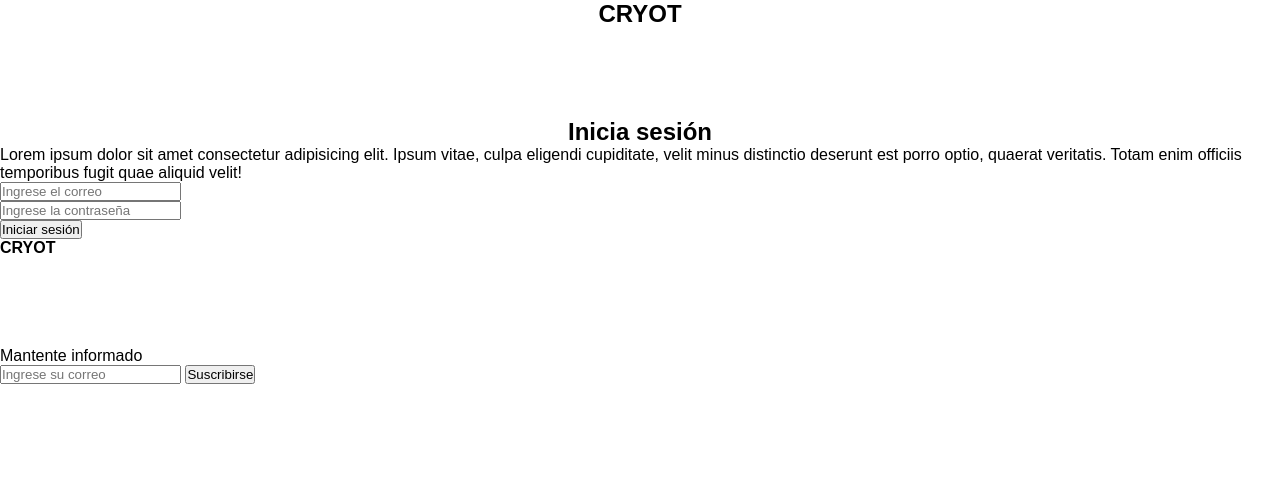
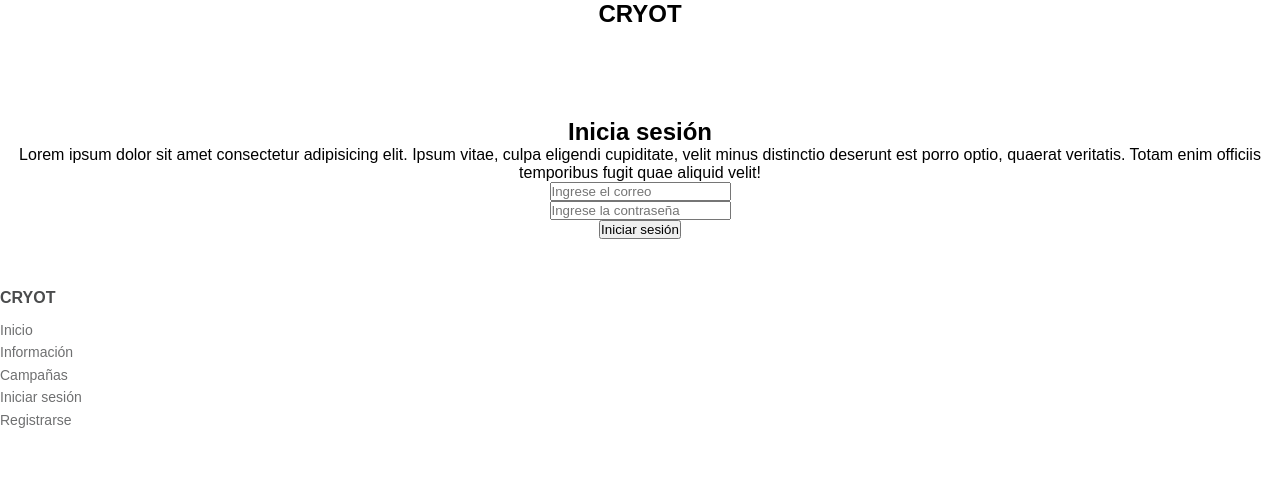
Before and after one commit to Dduquejh/ProyectoRequisitosYModelos, a plain HTML site: page src/login.html in a window 1280 px wide. Drawn offline with nearby package versions, Linux system fonts and the light colour scheme.

Commit message:
main nav y footer

```diff
--- a/src/login.html
+++ b/src/login.html
@@ -10,7 +10,7 @@
 </head>
 
 <body>
-    <section id="nav">
+    <section id="nav" class="centered">
         <h2>CRYOT</h2>
         <ul>
             <li><a href="index.html">Inicio</a></li>
@@ -21,7 +21,7 @@
         </ul>
     </section>
 
-    <div class="login_cointainer">
+    <div class="login_cointainer centered">
         <h2>Inicia sesión</h2>
         <p>Lorem ipsum dolor sit amet consectetur adipisicing elit. Ipsum vitae, culpa eligendi cupiditate, velit minus distinctio deserunt est porro optio, quaerat veritatis. Totam enim officiis temporibus fugit quae aliquid velit!</p>
         <form action=""></form>
@@ -30,20 +30,26 @@
             <button type="submit">Iniciar sesión</button>
     </div>
 
-    <section id="footer">
-        <h4>CRYOT</h4>
+    <div class="footer-clean">
+        <footer>
+            <div class="container">
+                <div class="row justify-content-center">
+                    <div class="col-sm-4 col-md-3 item">
+                        <h3>CRYOT</h3>
                         <ul>
                             <li><a href="index.html">Inicio</a></li>
-            <li><a href="">Información</a></li>
+                            <li><a href="#information">Información</a></li>
                             <li><a href="">Campañas</a></li>
                             <li><a href="login.html">Iniciar sesión</a></li>
                             <li><a href="signup.html">Registrarse</a></li>
                         </ul>
-        <p>Mantente informado</p>
-        <form action=""></form>
-            <input type="text" name="email" id="subscribe" placeholder="Ingrese su correo">
-            <button type="submit">Suscribirse</button>
-    </section>
+                    </div>
+                </div>
+            </div>
+        </footer>
+    </div>
+    <script src="https://cdnjs.cloudflare.com/ajax/libs/jquery/3.2.1/jquery.min.js"></script>
+    <script src="https://cdnjs.cloudflare.com/ajax/libs/twitter-bootstrap/4.1.3/js/bootstrap.bundle.min.js"></script>
 </body>
 
 </html>
```
Lines whose indentation alone changed are shown as unchanged.
